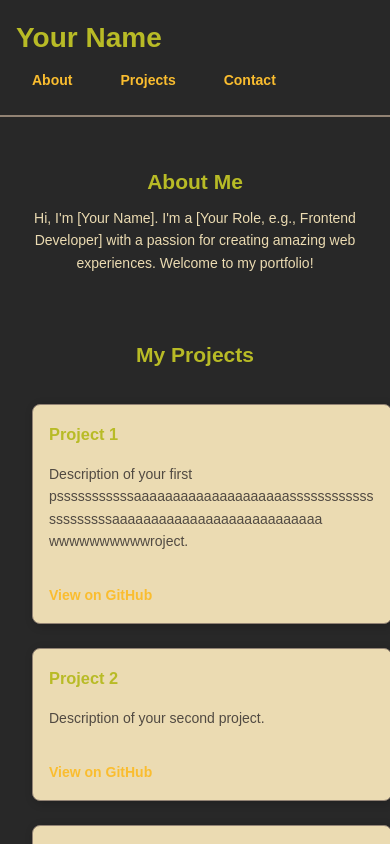
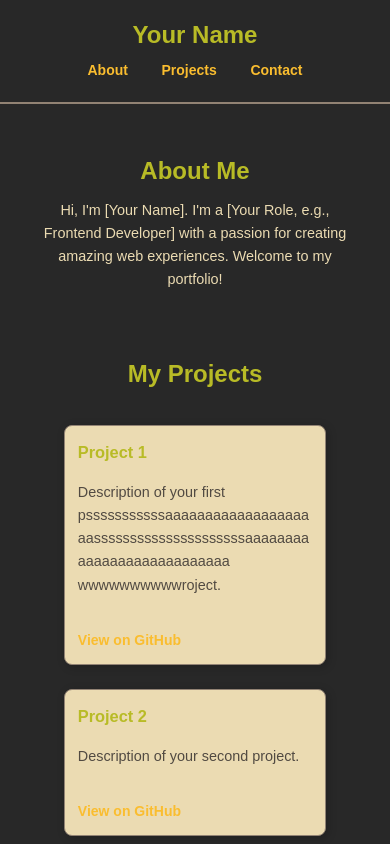
Before and after one commit to agascmur/my-portfolio, a React (Vite) app: page / in a window 390 px wide. Shown: the top 844 px of the page. Built offline with nearby package versions, Linux system fonts and the light colour scheme.

Commit message:
responsive css in small devices fix

```diff
--- a/src/styles/components.css
+++ b/src/styles/components.css
@@ -75,13 +75,14 @@ section p {
     flex-direction: column;
     gap: 1.5rem;
     margin: 2rem 0;
+    padding: 0 1rem; /* Ensure padding around edges */
 }
 
 /* Project Card */
 .project-card {
     width: 100%;
     max-width: 600px;
-    margin: 0 auto;
+    margin: 0 auto; /* Center the card */
     padding: 1.5rem;
     border: 1px solid var(--muted);
     border-radius: 8px;
@@ -92,6 +93,7 @@ section p {
     text-align: left;
     display: flex;
     flex-direction: column;
+    box-sizing: border-box; /* Ensures padding and border are included in width/height */
 }
 
 .project-card p {
@@ -145,15 +147,40 @@ footer {
 @media (max-width: 768px) {
     .header {
         flex-direction: column;
-        align-items: flex-start;
+        align-items: center; /* Center header content */
+        text-align: center; /* Center align text for nav links */
     }
 
     .header nav {
         justify-content: center;
         flex-wrap: wrap;
+        gap: 0.5rem; /* Reduce space between nav links */
+    }
+
+    .project-grid {
+        padding: 0 1rem; /* Ensure consistent padding on smaller screens */
     }
 
     .project-card {
         padding: 1rem;
+        max-width: calc(100% - 2rem); /* Maintain even spacing on sides */
+    }
+
+    section p {
+        font-size: 0.9rem; /* Adjust text size for smaller screens */
     }
 }
+
+@media (max-width: 480px) {
+    h1, h2 {
+        font-size: 1.5rem; /* Scale down heading sizes for very small screens */
+    }
+
+    .project-card {
+        padding: 0.8rem; /* Further reduce padding on very small screens */
+    }
+
+    .header nav a {
+        padding: 0.3rem 0.8rem; /* Reduce link padding for compactness */
+    }
+}
```
Also changed, not shown: src/data/projects.json (+1 -2 lines).
